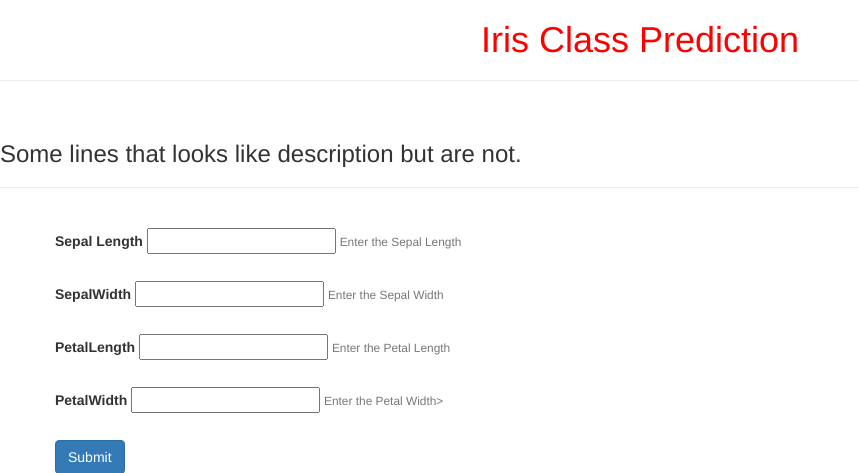
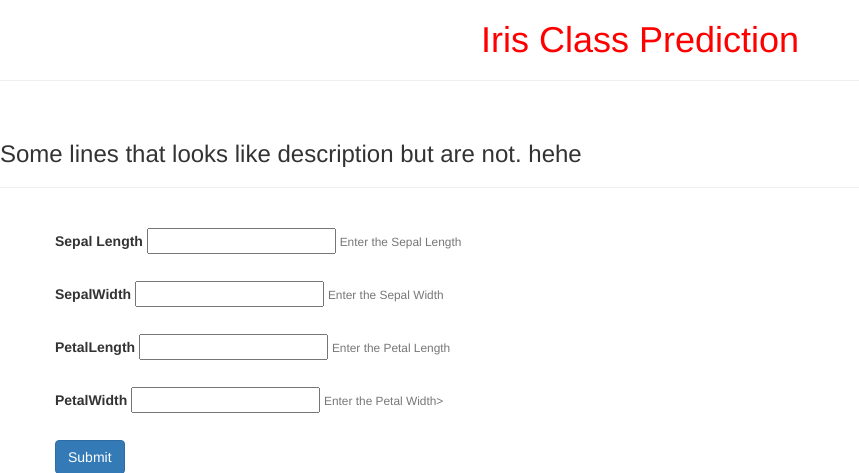
Before and after one commit to ParthikB/iris-flask, a Flask app: page / in a window 1280 px wide. Shown: the top 473 px of the page, without its empty margins (0-859 px from the left). Run offline with Flask 2, Linux system fonts and the light colour scheme; parts of the project's set-up code (start-up, migrations or seed data) failed here and were passed over; some libraries are stand-ins or nearby versions.

Commit message:
Update home.html

```diff
--- a/templates/home.html
+++ b/templates/home.html
@@ -16,7 +16,7 @@
     </h1>
     <hr></br>
     <h3>
-        Some lines that looks like description but are not.
+        Some lines that looks like description but are not. hehe
     </h3>
     <hr></br>
 
```
